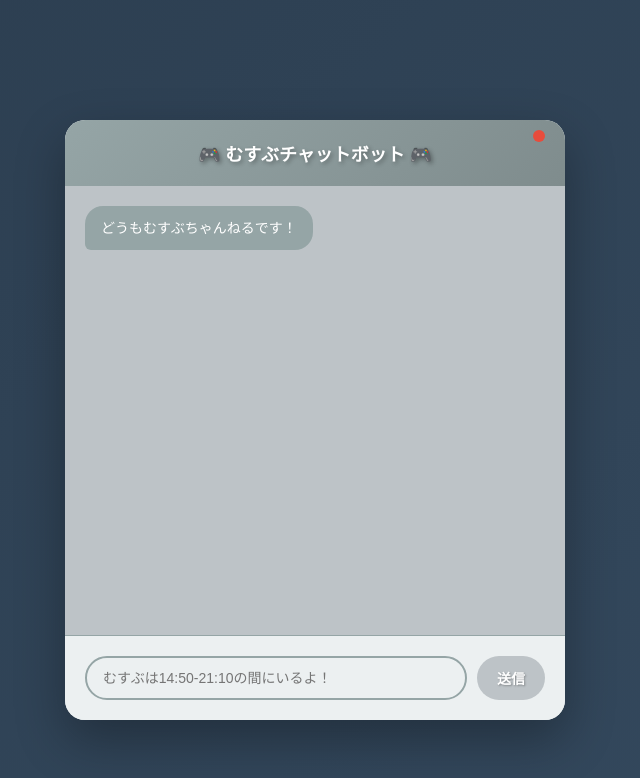
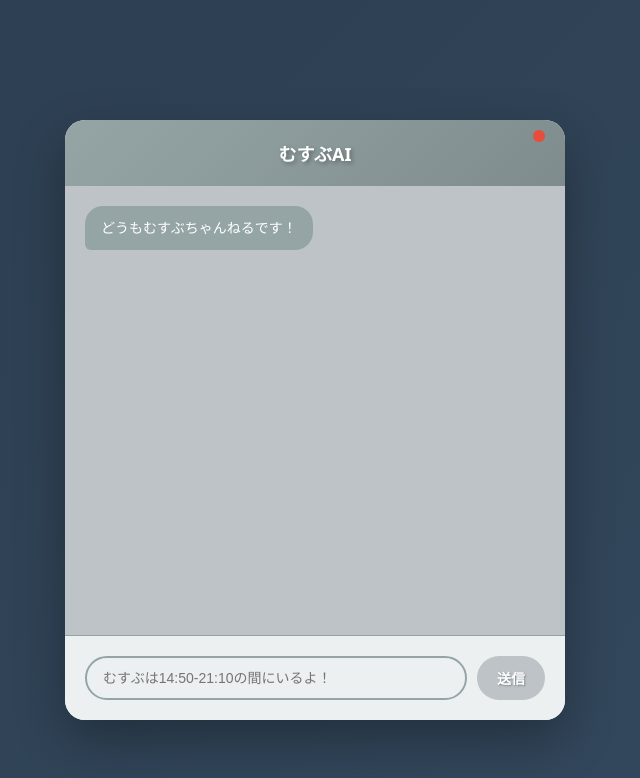
Before and after one commit to mubu321/mubudou-koe, a plain HTML site: page index.html in a window 1280 px wide. Shown: the whole page, without its empty margins (325-965 px from the left). Drawn offline with Linux system fonts and the light colour scheme; no server answers.

Commit message:
Update index.html

```diff
--- a/index.html
+++ b/index.html
@@ -3,7 +3,7 @@
 <head>
     <meta charset="UTF-8">
     <meta name="viewport" content="width=device-width, initial-scale=1.0">
-    <title>むすぶチャットボット（あいうえおボイス）</title>
+    <title>むすぶチャットボット</title>
     <style>
         body {
             font-family: 'Segoe UI', Tahoma, Geneva, Verdana, sans-serif;
@@ -157,7 +157,7 @@
 <body>
     <div class="chat-container">
         <div class="chat-header">
-            🎮 むすぶチャットボット 🎮
+            むすぶAI
             <div class="status-indicator" id="statusIndicator"></div>
         </div>
         <div class="chat-messages" id="messages">
```
